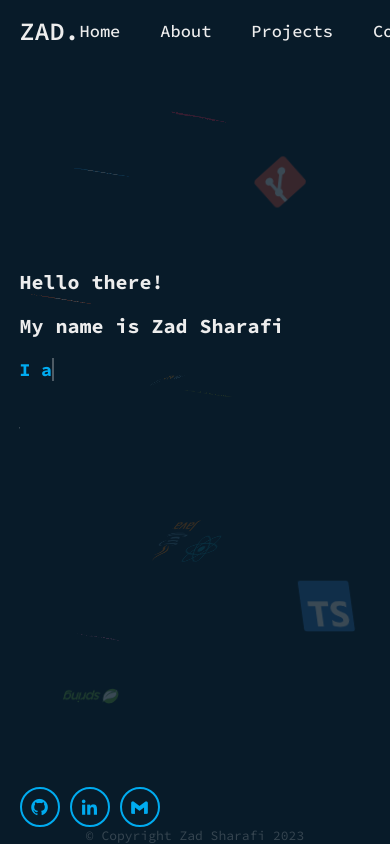
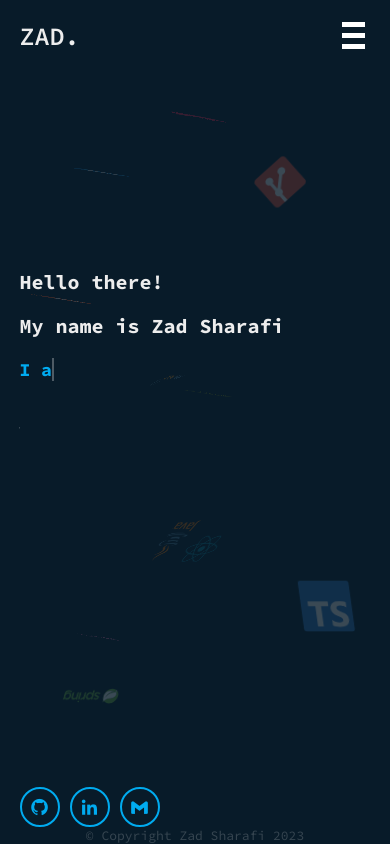
Before and after one commit to Behzadsharafi/PortfolioV2, a React (Vite) app: page / in a window 390 px wide. Built offline with nearby package versions, Linux system fonts and the light colour scheme; a web font is replaced by a local one.

Commit message:
adds the responsive navbar

```diff
--- /dev/null
+++ b/src/components/Hamburger/Hamburger.jsx
@@ -0,0 +1,24 @@
+import { useState } from "react";
+import styles from "./Hamburger.module.scss";
+
+const Hamburger = ({ onClick }) => {
+  const [isActive, setIsActive] = useState(false);
+
+  const handleClick = () => {
+    setIsActive(!isActive);
+    onClick();
+  };
+
+  const hamburgerStyle =
+    isActive === false
+      ? `${styles.hamburger}`
+      : `${styles.hamburger} ${styles.hamburger__isActive}`;
+
+  return (
+    <button onClick={handleClick} className={hamburgerStyle}>
+      <div className={styles.bar}></div>
+    </button>
+  );
+};
+
+export default Hamburger;
--- /dev/null
+++ b/src/components/Hamburger/Hamburger.module.scss
@@ -0,0 +1,46 @@
+@use "../../partials/palette";
+@use "../../partials/mixins";
+@use "../../partials/breakpoints";
+
+.hamburger {
+  width: 35px;
+  cursor: pointer;
+
+  appearance: none;
+  background: none;
+  outline: none;
+  border: none;
+
+  @include mixins.desktop_xxl {
+    display: none;
+  }
+  @include mixins.desktop_xl {
+    display: none;
+  }
+
+  @include mixins.tablet {
+    display: block;
+  }
+
+  & .bar,
+  &::after,
+  &::before {
+    content: "";
+    display: block;
+    width: 100%;
+    height: 5px;
+    background-color: #fff;
+    margin: 6px 0px;
+    transition: 0.4s;
+  }
+
+  &__isActive::before {
+    transform: rotate(-45deg) translate(-8px, 6px);
+  }
+  &__isActive::after {
+    transform: rotate(45deg) translate(-9px, -8px);
+  }
+  &__isActive .bar {
+    opacity: 0;
+  }
+}
--- a/src/components/Header/Header.jsx
+++ b/src/components/Header/Header.jsx
@@ -1,16 +1,25 @@
 import styles from "./Header.module.scss";
+import Hamburger from "./../Hamburger/Hamburger";
+import { useRef, useState } from "react";
 
 const Header = () => {
+  const [showNav, setShowNav] = useState(true);
+
+  const toggleShowNav = () => {
+    setShowNav(!showNav);
+  };
+
   return (
     <header className={styles.header}>
       <div className={styles.header__content}>
         <section className={styles.header__content__logo}>ZAD.</section>
-        <section className={styles.header__content__nav}>
+        <nav className={styles.header__content__nav}>
           <li className={styles.header__content__nav__item}>Home</li>
           <li className={styles.header__content__nav__item}>About</li>
           <li className={styles.header__content__nav__item}>Projects</li>
           <li className={styles.header__content__nav__item}>Contact</li>
-        </section>
+        </nav>
+        <Hamburger onClick={toggleShowNav} />
       </div>
     </header>
   );
--- a/src/components/Header/Header.module.scss
+++ b/src/components/Header/Header.module.scss
@@ -50,6 +50,52 @@
           color: palette.$light-blue;
         }
       }
+
+      @include mixins.tablet {
+        opacity: 90%;
+        position: fixed;
+        top: 0;
+        left: 0;
+        left: 100%;
+        width: 100%;
+        height: 100vh;
+        background: palette.$dark-blue;
+        z-index: 2;
+        padding-top: 120px;
+        transition: 0.4s;
+
+        @include mixins.desktop_xxl {
+          display: none;
+        }
+        @include mixins.desktop_xl {
+          display: none;
+        }
+
+        @include mixins.tablet {
+          display: block;
+        }
+
+        &.is-active {
+          left: 0;
+        }
+
+        &__item {
+          display: block;
+          width: 100%;
+          max-width: 200px;
+          margin: 0 auto 16px;
+          text-align: center;
+          padding: 12px 16px;
+          background-color: #0b2030;
+
+          color: #ededed;
+          text-decoration: none;
+
+          &:hover {
+            background-color: #0f283b;
+          }
+        }
+      }
     }
   }
 }
```
